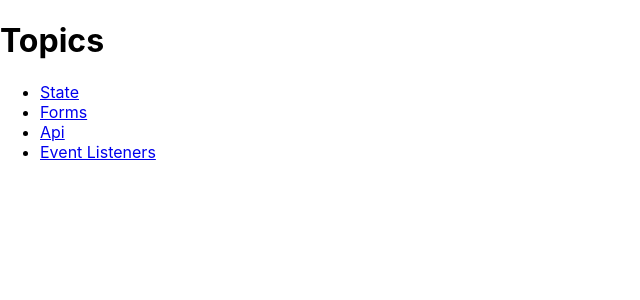
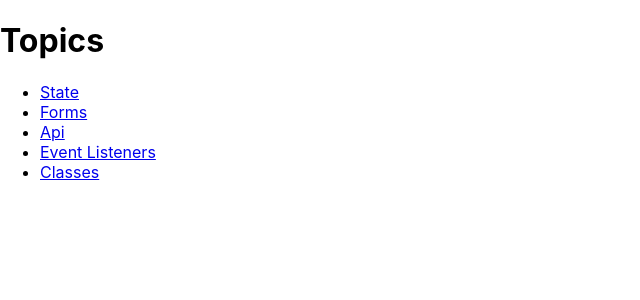
Before and after one commit to Sam-McCathie/react-js, a React (Create React App) app: page / in a window 1280 px wide. Shown: the top 300 px of the page, without its empty margins (0-640 px from the left). Built offline with nearby package versions, Linux system fonts and the light colour scheme.

Commit message:
Setup classes route
- return to this later.

```diff
--- a/src/App.js
+++ b/src/App.js
@@ -8,6 +8,7 @@ import ConditionalRendering from "./topics/state/Conditional-Rendering";
 import Form from "./topics/forms/Forms";
 import Api from "./topics/Api/Api";
 import EventListeners from "./topics/event-listeners/EventListeners";
+import Classes from "./topics/classes/classes";
 
 function App() {
   return (
@@ -20,10 +21,10 @@ function App() {
           path="/state/conditional-rendering"
           element={<ConditionalRendering />}
         />
-
         <Route path="/forms" element={<Form />} />
         <Route path="/api" element={<Api />} />
         <Route path="/event-listeners" element={<EventListeners />} />
+        <Route path="/classes" element={<Classes />} />
       </Routes>
     </BrowserRouter>
   );
--- a/src/pages/Home.js
+++ b/src/pages/Home.js
@@ -18,6 +18,9 @@ const Home = () => {
         <li>
           <Link to="event-listeners">Event Listeners</Link>
         </li>
+        <li>
+          <Link to="classes">Classes</Link>
+        </li>
       </ul>
     </div>
   );
--- /dev/null
+++ b/src/topics/classes/classes.js
@@ -0,0 +1,7 @@
+import React from "react";
+
+const Classes = () => {
+  return <div>Classes</div>;
+};
+
+export default Classes;
```
